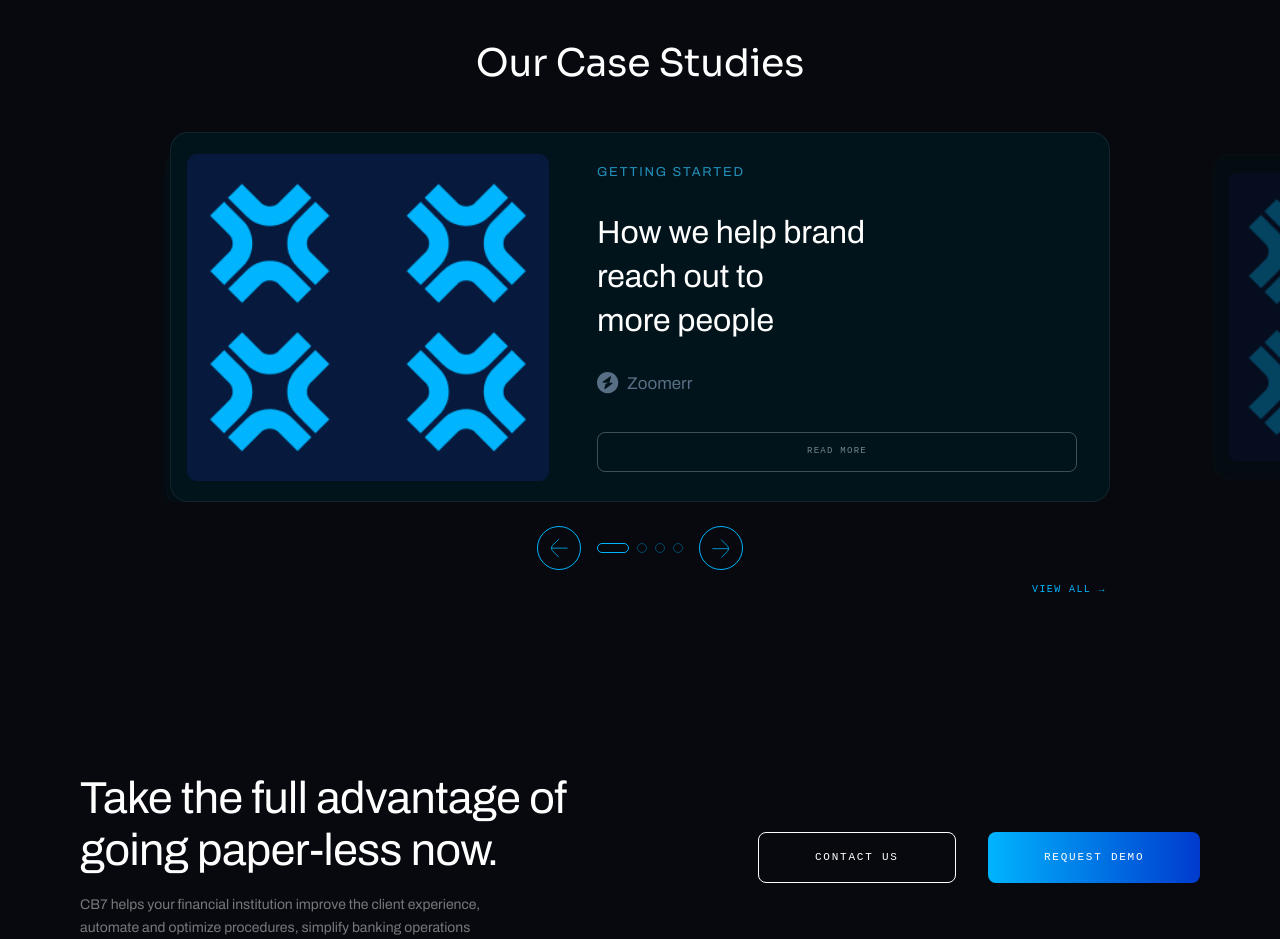
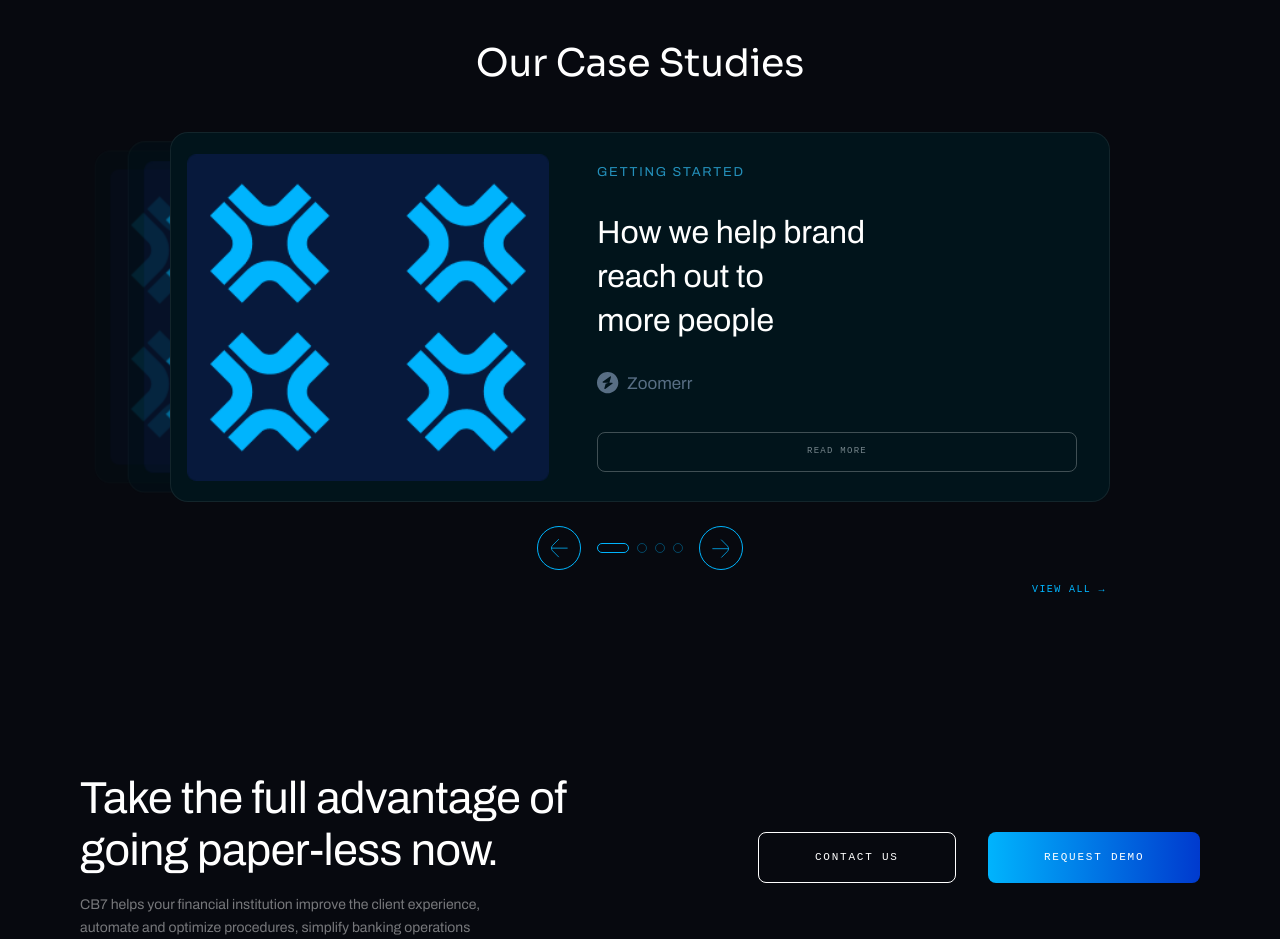
Before and after one commit to NeepunPatil57/Codelinear-Task, a React (Vite) app: page / in a window 1280 px wide. Shown: the part 7740-8679 px from the top of the page. Built offline with nearby package versions, Linux system fonts and the light colour scheme; a web font is replaced by a local one.

Commit message:
feat: enhance InsightsSection with auto-slide functionality and improved navigation

```diff
--- a/src/components/InsightsSection.tsx
+++ b/src/components/InsightsSection.tsx
@@ -1,4 +1,4 @@
-import { useState } from 'react';
+import { useState, useEffect, useRef } from 'react';
 import Button from './Button';
 
 
@@ -9,21 +9,59 @@ const insightPosts = [
 ];
 
 const caseStudies = [
-  { tag: 'Getting Started', title: 'How we help brand\nreach out to\nmore people', company: 'Zoomerr' },
-  { tag: 'Getting Started', title: 'How we helped\na fintech startup\nscale operations', company: 'Shells' },
-  { tag: 'Case Study', title: 'Digital\ntransformation for\nmodern banking', company: 'SmartFinder' },
-  { tag: 'Case Study', title: 'Redefining\ncustomer experience\nin fintech', company: 'Zoomerr' },
+  { tag: 'Getting Started', title: 'How we help brand\n reach out to\n more people', company: 'Zoomerr' },
+  { tag: 'Getting Started', title: 'How we helped\na fintech startup\n scale operations', company: 'Shells' },
+  { tag: 'Case Study', title: 'Digital\n transformation for\n modern banking', company: 'SmartFinder' },
+  { tag: 'Case Study', title: 'Redefining\n customer experience\n in fintech', company: 'Zoomerr' },
 ];
 
 export default function InsightsSection() {
   const [caseIdx, setCaseIdx] = useState(0);
   const [animating, setAnimating] = useState(false);
+  const [exitIdx, setExitIdx] = useState<number | null>(null);
+  const [direction, setDirection] = useState<'next' | 'prev'>('next');
+
+  const autoRef = useRef<ReturnType<typeof setInterval> | null>(null);
+  const pausedRef = useRef(false);
+  const caseIdxRef = useRef(0);
+
+  const advanceSlide = () => {
+    caseIdxRef.current = (caseIdxRef.current + 1) % caseStudies.length;
+    const next = caseIdxRef.current;
+    setDirection('next');
+    setExitIdx(prev => { return prev; }); // capture current before update
+    setCaseIdx(cur => {
+      setExitIdx(cur);
+      return next;
+    });
+    setAnimating(true);
+    setTimeout(() => { setExitIdx(null); setAnimating(false); }, 750);
+  };
+
+  const resetAuto = () => {
+    if (autoRef.current) clearInterval(autoRef.current);
+    autoRef.current = setInterval(() => {
+      if (pausedRef.current) return;
+      advanceSlide();
+    }, 1500);
+  };
+
+  useEffect(() => {
+    resetAuto();
+    return () => { if (autoRef.current) clearInterval(autoRef.current); };
+  }, []);
 
   const navigate = (newIdx: number) => {
     if (animating || newIdx === caseIdx) return;
+    const n = caseStudies.length;
+    const isNext = (newIdx - caseIdx + n) % n <= n / 2;
+    setDirection(isNext ? 'next' : 'prev');
+    setExitIdx(caseIdx);
     setAnimating(true);
     setCaseIdx(newIdx);
-    setTimeout(() => { setAnimating(false); }, 500);
+    caseIdxRef.current = newIdx;
+    setTimeout(() => { setExitIdx(null); setAnimating(false); }, 750);
+    resetAuto();
   };
 
   return (
@@ -151,31 +189,40 @@ export default function InsightsSection() {
         {/* Carousel */}
         <div className="overflow-hidden h-[460px] sm:h-[323px] lg:h-[370px]">
           <div className="relative h-full">
-            {/* Stack ghost cards — desktop only */}
-            {[2, 1].map((depth) => (
-              <div
-                key={`stack-${depth}`}
-                className="absolute top-0 bottom-0 pointer-events-none hidden sm:block"
-                style={{
-                  left: '50%',
-                  width: 'min(calc(100vw - 48px), 940px)',
-                  borderRadius: 18,
-                  background: '#01141B',
-                  border: '1px solid rgba(255,255,255,0.05)',
-                  opacity: 0.4 / depth,
-                  zIndex: depth,
-                  transform: `translateX(calc(-50% - ${depth * 18}px)) translateY(${depth * 10}px) scale(${1 - depth * 0.03})`,
-                  transition: 'transform 0.55s cubic-bezier(0.4,0,0.2,1)',
-                }}
-              />
-            ))}
+            {caseStudies.map((s, i) => {
+              const n = caseStudies.length;
+              const isActive = i === caseIdx;
+              const isExiting = i === exitIdx;
+              const stackPos = (i - caseIdx + n) % n; // 0=active,1=behind1,2=behind2,...
 
-            {caseStudies.map((s, i) => {
-              const offset = i - caseIdx;
-              const isActive = offset === 0;
-              const isPrev = offset === -1;
-              const isNext = offset === 1;
-              if (!isActive && !isPrev && !isNext) return null;
+              if (!isActive && !isExiting && stackPos > 2) return null;
+
+              let transform = '';
+              let opacity = 0;
+              let zIndex = 0;
+              let pointerEvents: 'auto' | 'none' = 'none';
+
+              if (isExiting) {
+                const flyX = direction === 'next' ? '-140%' : '140%';
+                const rot = direction === 'next' ? '-12deg' : '12deg';
+                transform = `translateX(calc(-50% + ${flyX})) rotate(${rot}) scale(0.85)`;
+                opacity = 0;
+                zIndex = 8;
+              } else if (isActive) {
+                transform = 'translateX(-50%) translateY(0px) scale(1) rotate(0deg)';
+                opacity = 1;
+                zIndex = 10;
+                pointerEvents = 'auto';
+              } else if (stackPos === 1) {
+                transform = 'translateX(calc(-50% - 7%)) scale(0.95)';
+                opacity = 0.45;
+                zIndex = 6;
+              } else if (stackPos === 2) {
+                transform = 'translateX(calc(-50% - 13%)) scale(0.90)';
+                opacity = 0.22;
+                zIndex = 4;
+              }
+
               return (
                 <div
                   key={i}
@@ -183,16 +230,16 @@ export default function InsightsSection() {
                   style={{
                     left: '50%',
                     width: 'min(calc(100vw - 32px), 940px)',
-                    transition: 'transform 0.55s cubic-bezier(0.4,0,0.2,1), opacity 0.55s ease',
-                    transform: isActive
-                      ? 'translateX(-50%) scale(1)'
-                      : isPrev
-                      ? 'translateX(calc(-50% - 105%)) scale(0.88)'
-                      : 'translateX(calc(-50% + 105%)) scale(0.88)',
-                    opacity: isActive ? 1 : 0.35,
-                    zIndex: isActive ? 10 : 5,
-                    pointerEvents: isActive ? 'auto' : 'none',
+                    transition: isExiting
+                      ? 'transform 0.75s cubic-bezier(0.4,0,1,1), opacity 0.7s ease'
+                      : 'transform 0.7s cubic-bezier(0.22,1,0.36,1), opacity 0.7s ease',
+                    transform,
+                    opacity,
+                    zIndex,
+                    pointerEvents,
                   }}
+                  onMouseEnter={isActive ? () => { pausedRef.current = true; } : undefined}
+                  onMouseLeave={isActive ? () => { pausedRef.current = false; advanceSlide(); resetAuto(); } : undefined}
                 >
                   <div
                     className="flex flex-col sm:flex-row h-full overflow-hidden"
```
